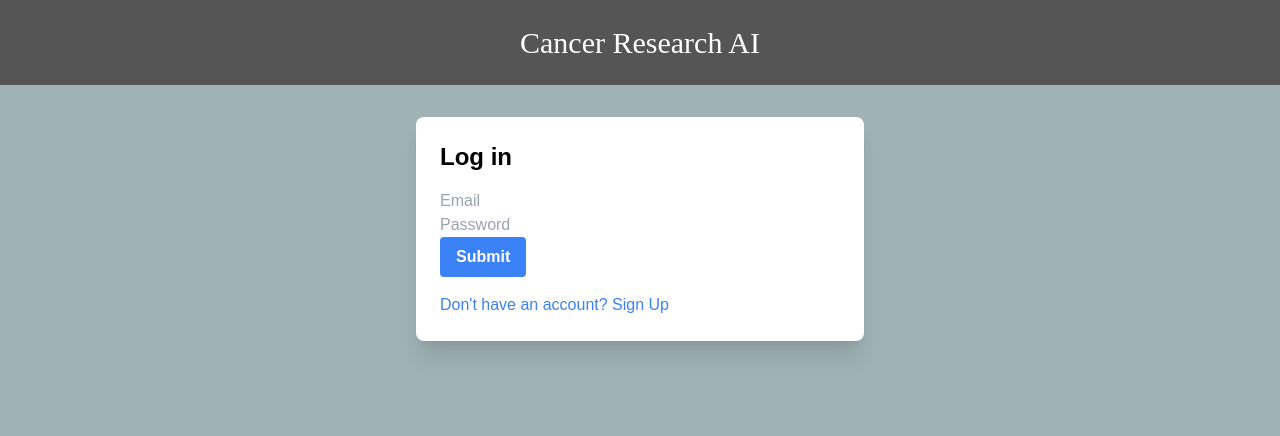
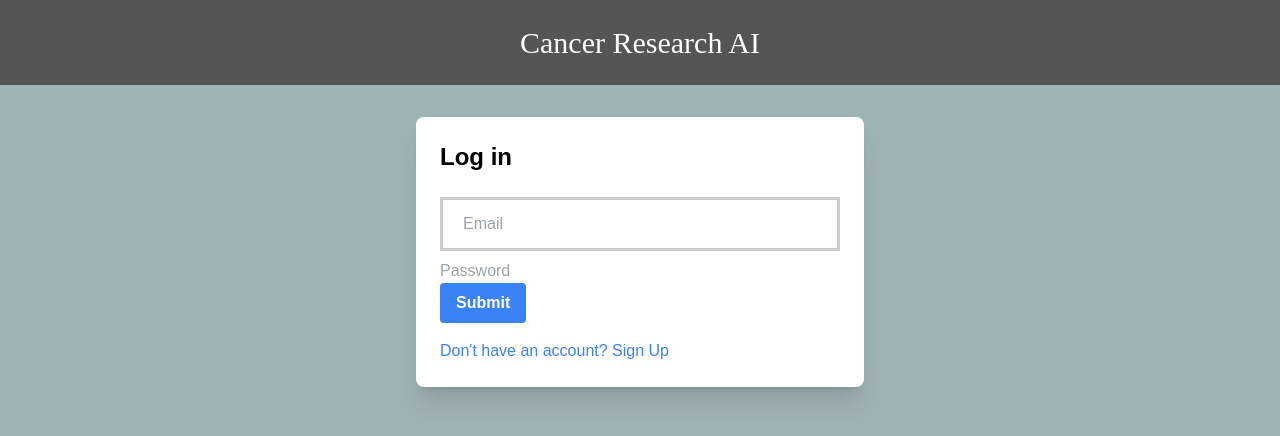
Before and after one commit to thriambakg/sdmay24-10, a SvelteKit app: page / in a window 1280 px wide. Shown: the top 436 px of the page. Built offline with nearby package versions, Linux system fonts and the light colour scheme.

Commit message:
small change to login page

```diff
--- a/src/routes/(login)/+page.svelte
+++ b/src/routes/(login)/+page.svelte
@@ -88,7 +88,7 @@ function resetForm() {
     </style>
     <form on:submit|preventDefault={handleSubmit}>
         <label class="text-gray-600 mb-4">
-            <input bind:value={email} type="email" placeholder="Email" required />
+            <input bind:value={email} type="text" placeholder="Email" required />
         </label>
         <div />
         <label class="text-gray-600 mb-4">
```
